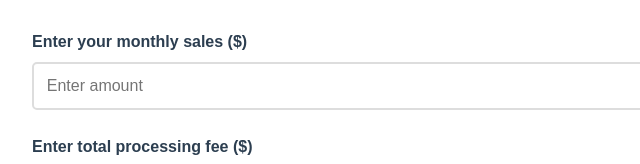
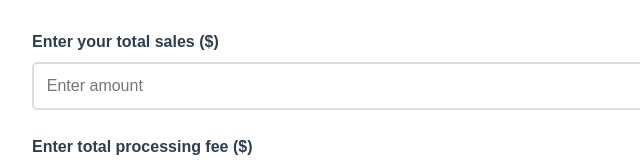
Before and after one commit to anthonytran3/credit-card-calculator, a plain HTML site: page index.html in a window 1280 px wide. Shown: the part 540-704 px from the top of the page, 256-896 px from the left. Drawn offline with Linux system fonts and the light colour scheme.

Commit message:
Change 'monthly sales' to 'total sales' in Effective Rate calculator

```diff
--- a/index.html
+++ b/index.html
@@ -38,7 +38,7 @@
             <!-- Effective Rate Calculator (Default) -->
             <div id="effectiveRateInputs" class="calculator-inputs">
                 <div class="input-group">
-                    <label for="monthlySales">Enter your monthly sales ($)</label>
+                    <label for="monthlySales">Enter your total sales ($)</label>
                     <input type="number" id="monthlySales" placeholder="Enter amount" min="0" step="0.01">
                 </div>
                 <div class="input-group transaction-input hidden">
```
